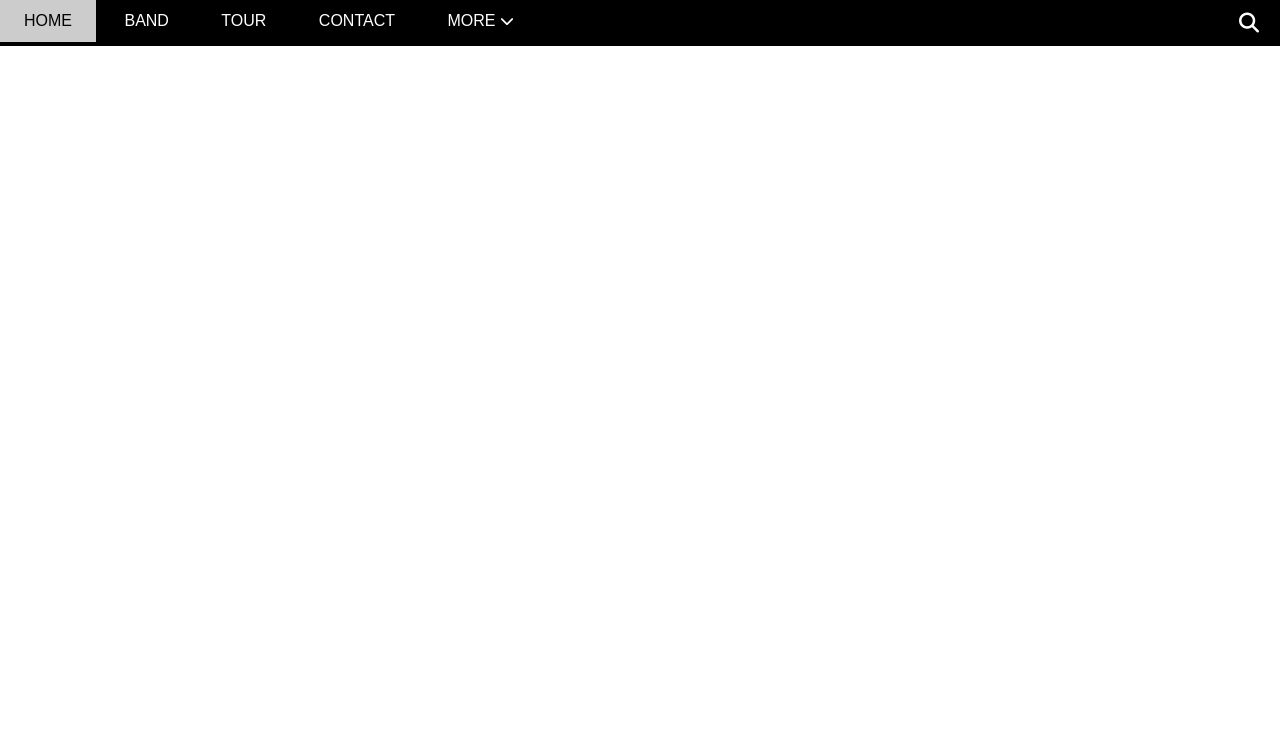
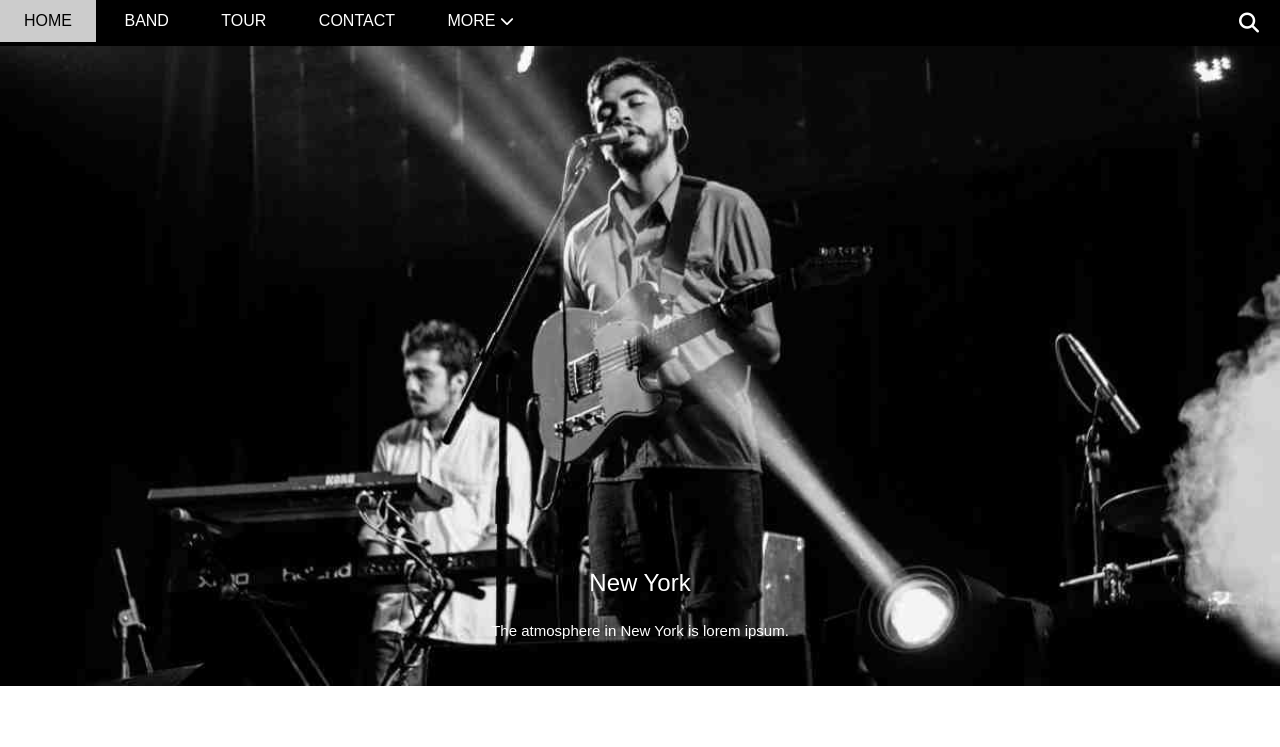
Before and after one commit to ducnguyentrung24/TheBand, a plain HTML site: page index.html in a window 1280 px wide. Shown: the top 747 px of the page. Drawn offline with Linux system fonts and the light colour scheme.

Commit message:
Update styles.css

```diff
--- a/assets/css/styles.css
+++ b/assets/css/styles.css
@@ -174,7 +174,7 @@ html {
     position: relative;
     margin-top: 46px;
     padding-top: 50%;
-    background: url('/A-TheBand/assets/img/slider/slider1.jpg') top center / cover no-repeat;
+    background: url('/assets/img/slider/slider1.jpg') top center / cover no-repeat;
 }
 
 #slider .text-content {
```
